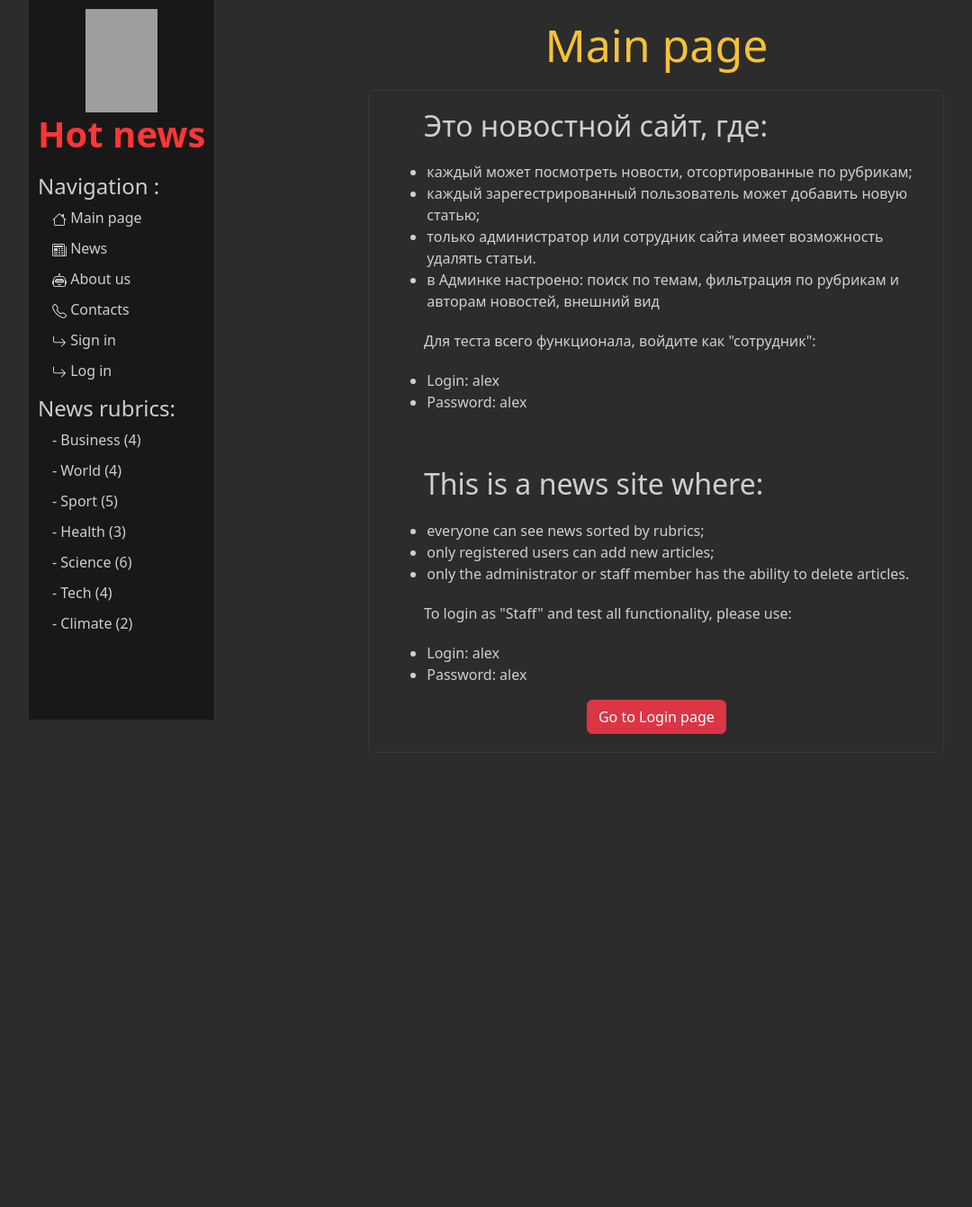
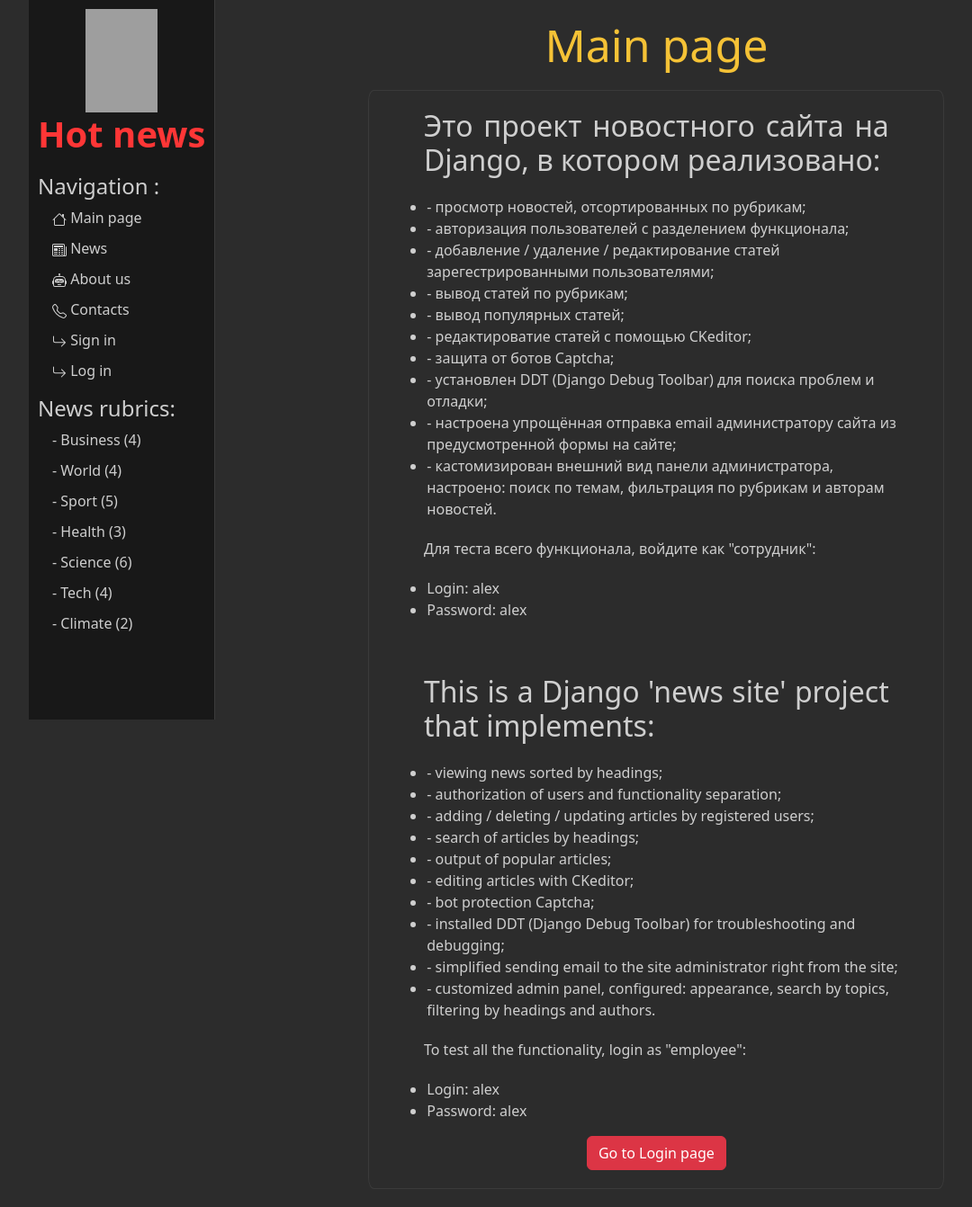
Before and after one commit to AlexFromSiberia/Simple-news-website-on-Django, a Django app: page / in a window 1280 px wide. Shown: the whole page at 90% size, without its empty margins (50-1130 px from the left). Before the commit the page ends 837 px from the top, so only its background shows below. Run offline with Django 4.2, Linux system fonts and the light colour scheme; data comes from the database, SQL or seed files in the repository; some libraries are stand-ins or nearby versions; grey boxes are pictures that could not be loaded.

Commit message:
Скорректировал - README - main page texts

```diff
--- a/study_pr/main/templates/main/index.html
+++ b/study_pr/main/templates/main/index.html
@@ -9,13 +9,18 @@
             <h1>Main page</h1>
             <div class="article">
                 <div class="main_page">
-                    <h2>Это новостной сайт, где:</h2>
+                    <h2>Это проект новостного сайта на Django, в котором реализовано:</h2>
                     <ul>
-                        <li> каждый может посмотреть новости, отсортированные по рубрикам;</li>
-                        <li> каждый зарегестрированный пользователь может добавить новую статью;</li>
-                        <li> только администратор или сотрудник сайта имеет возможность удалять статьи.</li>
-                        <li> в Админке настроено: поиск по темам, фильтрация по рубрикам и авторам новостей, внешний вид
-                        </li>
+                        <li>- просмотр новостей, отсортированных по рубрикам;</li>
+                        <li>- авторизация пользователей с разделением функционала;</li>
+                        <li>- добавление / удаление / редактирование статей зарегестрированными пользователями;</li>
+                        <li>- вывод статей по рубрикам;</li>
+                        <li>- вывод популярных статей;</li>
+                        <li>- редактироватие статей с помощью CKeditor;</li>
+                        <li>- защита от ботов Captcha;</li>
+                        <li>- установлен DDT (Django Debug Toolbar) для поиска проблем и отладки;</li>
+                        <li>- настроена упрощённая отправка email администратору сайта из предусмотренной формы на сайте;</li>
+                        <li>- кастомизирован внешний вид панели администратора, настроено: поиск по темам, фильтрация по рубрикам и авторам новостей.</li>
                     </ul>
                     <p> Для теста всего функционала, войдите как "сотрудник": </p>
                     <ul>
@@ -23,13 +28,20 @@
                         <li>Password: alex</li>
                     </ul>
                     <br>
-                    <h2>This is a news site where:</h2>
+                    <h2>This is a Django 'news site' project that implements:</h2>
                     <ul>
-                        <li> everyone can see news sorted by rubrics;</li>
-                        <li> only registered users can add new articles;</li>
-                        <li> only the administrator or staff member has the ability to delete articles.</li>
+                        <li>- viewing news sorted by headings;</li>
+                        <li>- authorization of users and functionality separation;</li>
+                        <li>- adding / deleting / updating articles by registered users;</li>
+                        <li>- search of articles by headings;</li>
+                        <li>- output of popular articles;</li>
+                        <li>- editing articles with CKeditor;</li>
+                        <li>- bot protection Captcha;</li>
+                        <li>- installed DDT (Django Debug Toolbar) for troubleshooting and debugging;</li>
+                        <li>- simplified sending email to the site administrator right from the site;</li>
+                        <li>- customized admin panel, configured: appearance, search by topics, filtering by headings and authors.</li>
                     </ul>
-                    <p> To login as "Staff" and test all functionality, please use:</p>
+                    <p>To test all the functionality, login as "employee":</p>
                     <ul>
                         <li>Login: alex</li>
                         <li>Password: alex</li>
```
Also changed, not shown: README.md.
